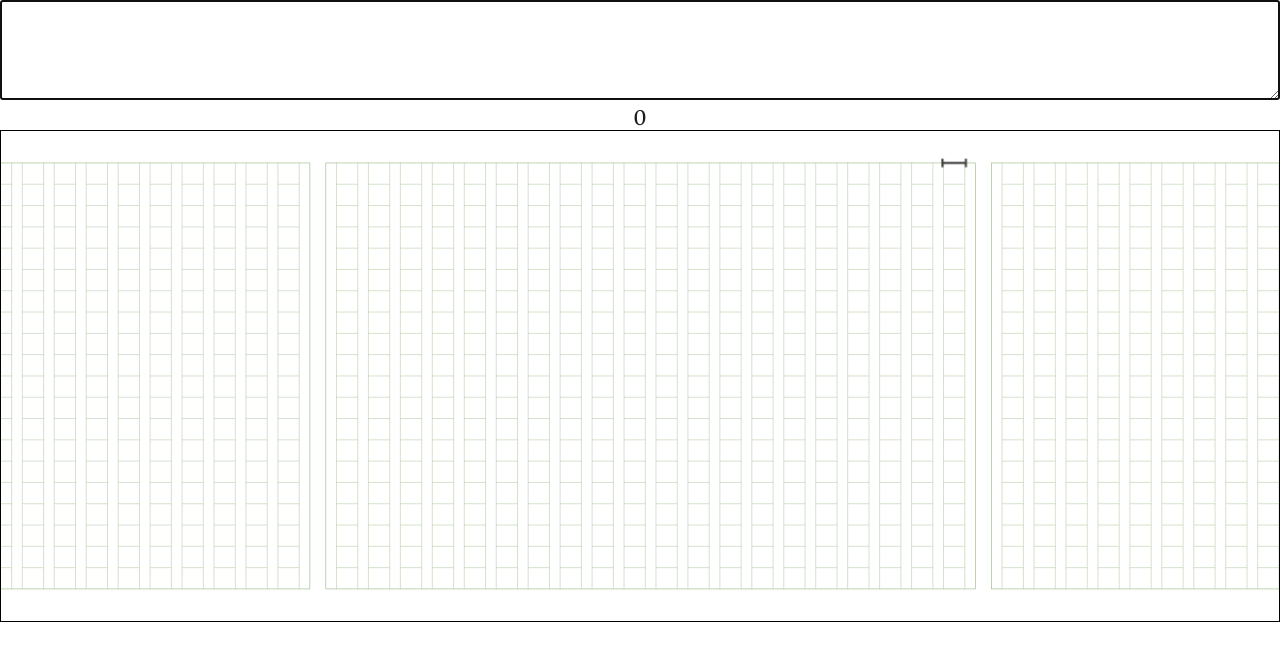
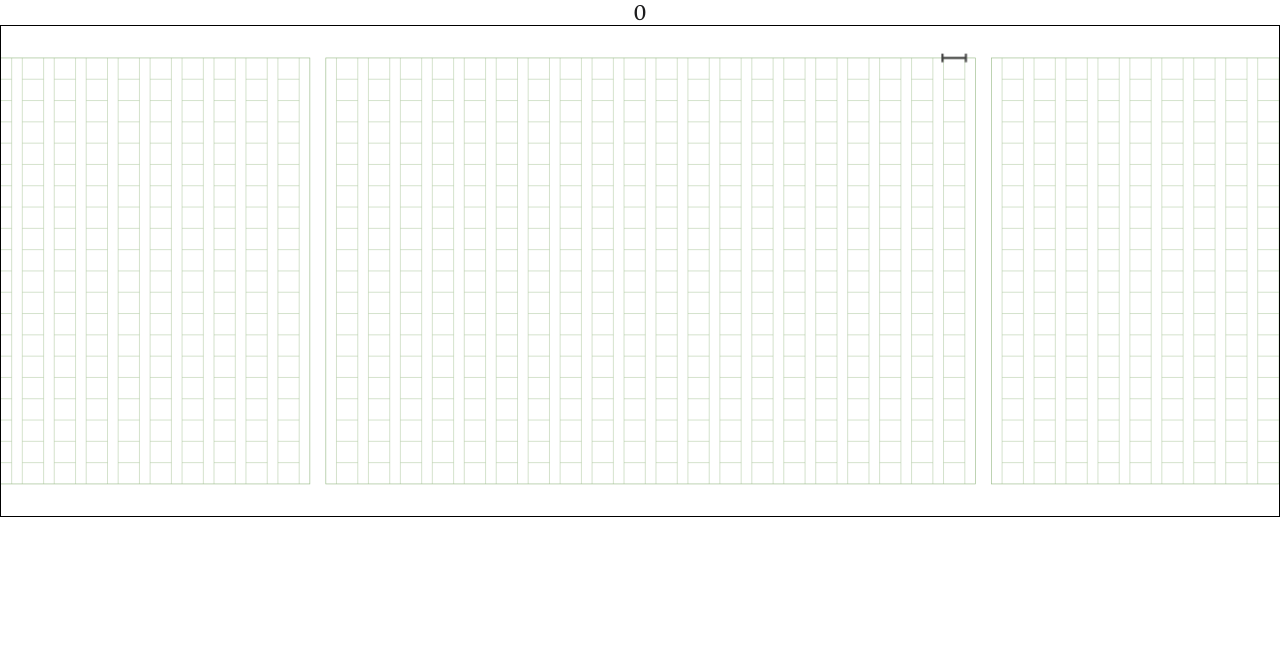
Before and after one commit to ver-1000000/hoo-gan-shi, a Vue app: page / in a window 1280 px wide. Shown: the top 660 px of the page. Built offline with nearby package versions, Linux system fonts and the light colour scheme; a web font is replaced by a local one.

Commit message:
Update invisible input area.

```diff
--- a/src/classes.ts
+++ b/src/classes.ts
@@ -3,7 +3,7 @@ const 行頭禁則文字 = /[,)\x5D｝、〕〉》」』】〙〗〟’”｠»
 export class Caret {
   char = new Char();
   internalY = 0;
-  visibled = true;
+  visibled = false;
   selectionStart = 0;
   x = 0;
   y = 0;
--- a/src/components/desk.vue
+++ b/src/components/desk.vue
@@ -41,23 +41,20 @@ export default class Desk extends Vue {
   private centerCharacters: Char[] = [];
   private leftCharacters: Char[] = [];
   private pageGap = 0;
+
   private get script() {
     return this.$store.state.script;
   }
 
-  private get line() {
-    return this.$store.state.caret.char.line;
-  }
-
-  private get raw() {
-    return this.script.raw;
+  private get caret() {
+    return this.$store.state.caret;
   }
 
   private mounted() {
     this.detectPages();
   }
 
-  @Watch("line")
+  @Watch("caret.char.line")
   private lineUpdate(newValue: number, oldValue: number) {
     this.pageGap = Math.floor(newValue / 20) * 20;
   }
@@ -67,7 +64,7 @@ export default class Desk extends Vue {
     this.detectPages();
   }
 
-  @Watch("raw")
+  @Watch("script.raw")
   private detectPages(newValue?: string, oldValue?: string) {
     const slice = (i: number) => {
       i = i + this.pageGap;
--- a/src/components/paper-caret.vue
+++ b/src/components/paper-caret.vue
@@ -1,6 +1,7 @@
 <template>
   <g
     transform="translate(885, 0)"
+    ref="g"
     v-show="caret.visibled"
     :class="{ 'no-animate': noAnimate }"
     @transitionstart="noAnimate = true"
@@ -20,9 +21,11 @@ import { Component, Vue } from "vue-property-decorator";
 @Component({})
 export default class PaperCaret extends Vue {
   noAnimate = false;
+
   get caret() {
     return this.$store.state.caret;
   }
+
   get transform() {
     return `translate(${this.caret.x}, ${this.caret.y})`;
   }
--- a/src/components/paper-input.vue
+++ b/src/components/paper-input.vue
@@ -3,7 +3,8 @@
     ref="textarea"
     autofocus
     class="input-area"
-    :value="script"
+    :style="position"
+    :value="script.raw"
     @keydown="arrowManipulation"
     @keyup="updateScript"
     @blur="updateCaretVisibled"
@@ -14,28 +15,50 @@
 </template>
 
 <script lang="ts">
-import { Component, Vue } from "vue-property-decorator";
-import { Script } from "../classes";
+import { Component, Vue, Watch } from "vue-property-decorator";
+import { Caret, Script } from "../classes";
+
+const ARROW_KEYS = ["ArrowUp", "ArrowDown", "ArrowRight", "ArrowLeft"];
 
 @Component({})
 export default class PaperInput extends Vue {
-  private mounted() {
-    this.$store.watch(
-      (state, getters) => state.caret.char,
-      (newValue, oldValue) => {
-        const el = this.$refs.textarea as HTMLTextAreaElement;
-        el.setSelectionRange(newValue.position, newValue.position);
-        el.focus();
-      }
+  private position = `left: 33%; top: 33%`;
+
+  private get caret(): Caret {
+    return this.$store.state.caret;
+  }
+
+  private get script(): Script {
+    return this.$store.state.script;
+  }
+
+  private get textarea() {
+    return this.$refs.textarea as HTMLTextAreaElement;
+  }
+
+  mounted() {
+    this.textarea.setSelectionRange(
+      this.caret.selectionStart,
+      this.caret.selectionStart
     );
   }
 
-  private get script(): string {
-    return this.$store.state.script.raw;
+  /**
+   * IMEコンポジションウィンドウの位置を入力文字の邪魔にならないところに変更する。
+   */
+  @Watch("caret.x")
+  onClientRectChange(newValue: number, oldValue: number) {
+    const left = newValue > -200 ? 50 : newValue > -400 ? 66 : 50;
+    this.position = `left: ${left}%; top: 33%;`;
   }
 
-  private set script(text: string) {
-    this.$store.dispatch("script", text);
+  /**
+   * textareaのキャレットを追従させ、フォーカスを当てる。
+   */
+  @Watch("caret.char.position")
+  onPositionChange(newValue: number, oldValue: number) {
+    this.textarea.setSelectionRange(newValue, newValue);
+    this.textarea.focus();
   }
 
   /**
@@ -48,9 +71,9 @@ export default class PaperInput extends Vue {
   /**
    * 入力中の文字を`this.script`にリアルタイム反映させる。 TODO: 差分検出で効率化
    */
-  private updateScript(el: { target: HTMLTextAreaElement }) {
-    if (el.target.value === this.script) return;
-    this.script = el.target.value;
+  private updateScript(el: { key: string; target: HTMLTextAreaElement }) {
+    if (el.target.value === this.script.raw) return;
+    this.$store.dispatch("script", el.target.value);
     this.moveTo(el);
   }
 
@@ -59,9 +82,9 @@ export default class PaperInput extends Vue {
    */
   private updateCaretVisibled() {
     requestAnimationFrame(() => {
-      const el = this.$refs.textarea as HTMLTextAreaElement;
-      if (document.activeElement instanceof SVGElement) el.focus();
-      this.$store.commit("caret", { visibled: el === document.activeElement });
+      if (document.activeElement instanceof SVGElement) this.textarea.focus();
+      const visibled = this.textarea === document.activeElement;
+      this.$store.commit("caret", { visibled });
     });
   }
 
@@ -69,8 +92,7 @@ export default class PaperInput extends Vue {
    * 矢印キーの動きを実際のマス上にマッピングする。
    */
   private arrowManipulation(e: KeyboardEvent) {
-    const arrowKeys = ["ArrowUp", "ArrowDown", "ArrowRight", "ArrowLeft"];
-    if (arrowKeys.some(x => x === e.key)) {
+    if (ARROW_KEYS.includes(e.key)) {
       e.preventDefault();
       if (e.key === "ArrowUp") this.$store.dispatch("moveToBeforeCell");
       if (e.key === "ArrowDown") this.$store.dispatch("moveToAfterCell");
@@ -83,9 +105,13 @@ export default class PaperInput extends Vue {
 
 <style scoped lang="scss">
 textarea {
-  box-sizing: border-box;
-  width: 100%;
-  height: 100px;
+  font-size: 1rem;
+  height: 1rem;
+  opacity: 0;
+  overflow: hidden;
   padding: 0;
+  pointer-events: none;
+  position: fixed;
+  width: 1rem;
 }
 </style>
```
